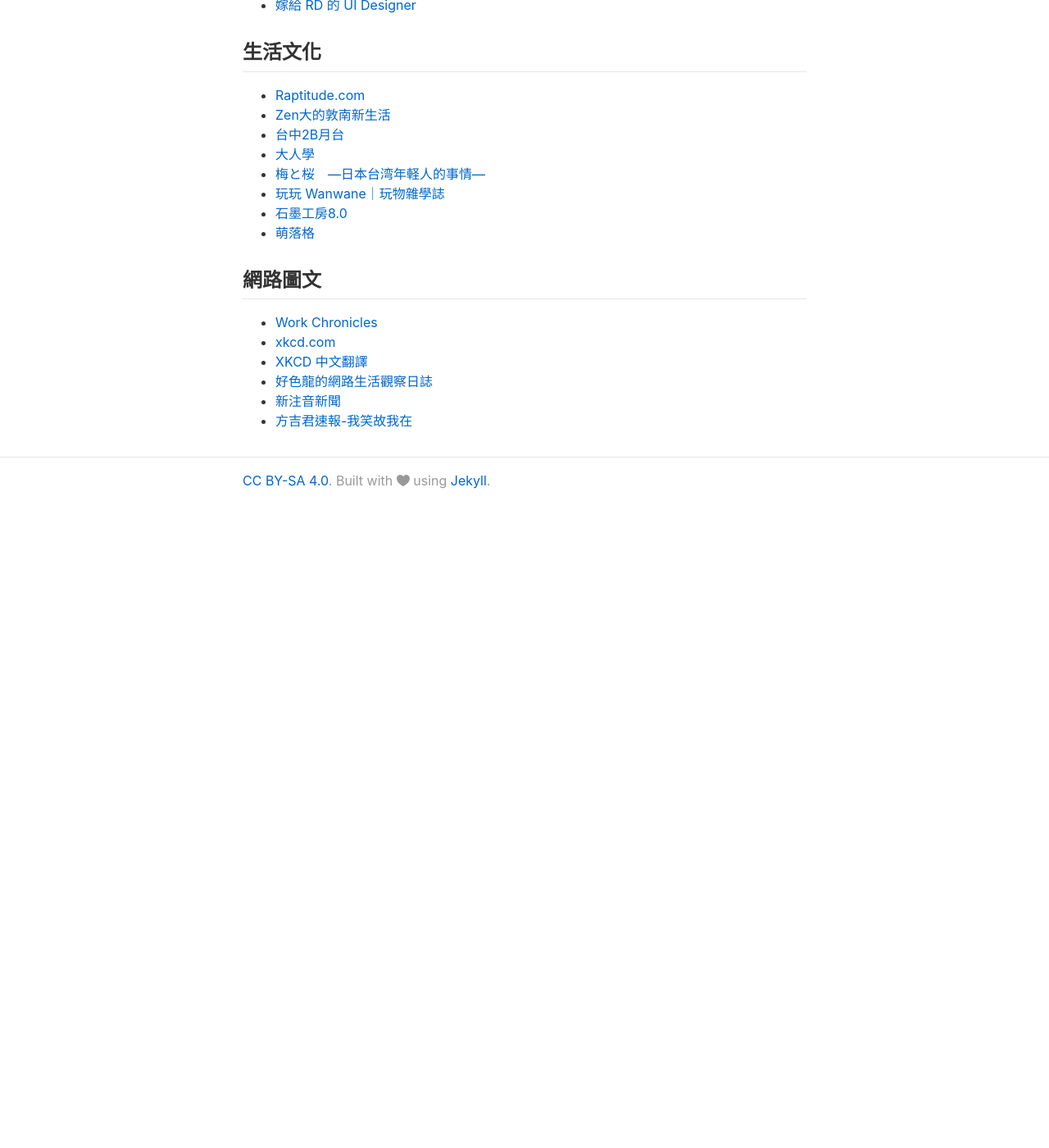
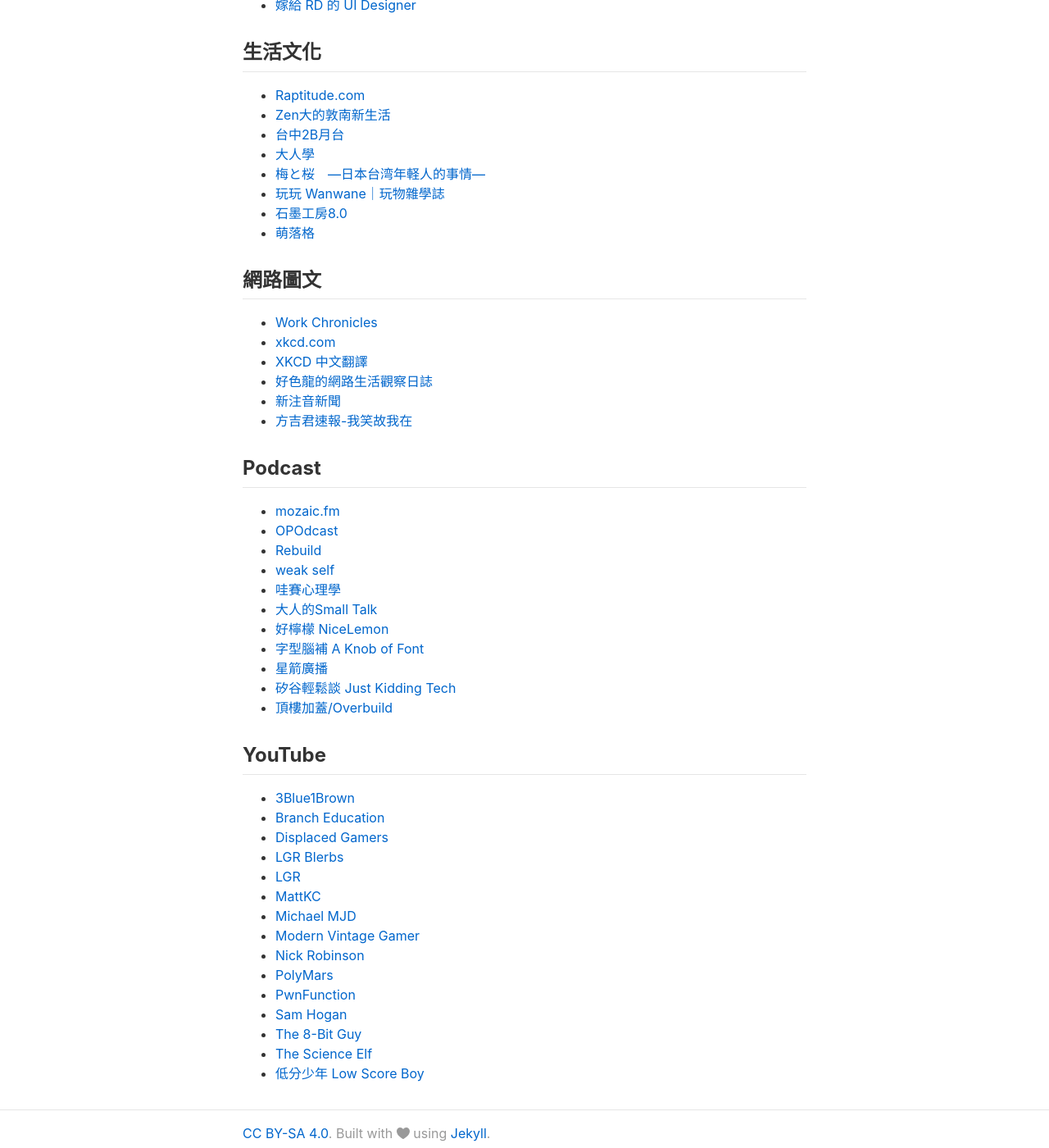
Before and after one commit to mnghsn/jmln.tw, a Jekyll site: the page built from _pages/blogroll.md, in a window 1280 px wide and 1400 px high, scrolled down 1527 px. Shown: the whole window at 82% size. Built offline with Jekyll 4.4.1, drawn with Linux system fonts in a browser that asks for light colours; before the commit the page ends 2157 px from its top, so only the background shows below that.

Commit message:
Update blogroll.md
Add Podcasts and YouTube channels

```diff
--- a/_pages/blogroll.md
+++ b/_pages/blogroll.md
@@ -82,3 +82,35 @@
 * [好色龍的網路生活觀察日誌](https://hornydragon.blogspot.com/)
 * [新注音新聞](https://shouhei-blog.blogspot.com/)
 * [方吉君速報-我笑故我在](https://rinakawaei.blogspot.com/)
+
+## Podcast
+
+* [mozaic.fm](https://mozaic.fm/)
+* [OPOdcast](https://1pk.jp/opodcast)
+* [Rebuild](https://rebuild.fm)
+* [weak self](https://weakself.dev/)
+* [哇賽心理學](https://onyourpsy.firstory.io/)
+* [大人的Small Talk](https://www.darencademy.com/)
+* [好檸檬 NiceLemon](http://nicelemon.libsyn.com/website)
+* [字型腦補 A Knob of Font](https://akof-by-justfont.firstory.io/)
+* [星箭廣播](https://podcast.starrocket.io/)
+* [矽谷輕鬆談 Just Kidding Tech](https://linktr.ee/jktech)
+* [頂樓加蓋/Overbuild](https://overbuild.firstory.io/)
+
+## YouTube
+
+* [3Blue1Brown](https://www.youtube.com/channel/UCYO_jab_esuFRV4b17AJtAw)
+* [Branch Education](https://www.youtube.com/channel/UCdp4_l1vPmpN-gDbUwhaRUQ)
+* [Displaced Gamers](https://www.youtube.com/channel/UCWoSKWs8h6lFdiEDAjuIfpA)
+* [LGR Blerbs](https://www.youtube.com/channel/UCw_Sxdt27ASqErScT4Rlj8A)
+* [LGR](https://www.youtube.com/channel/UCLx053rWZxCiYWsBETgdKrQ)
+* [MattKC](https://www.youtube.com/channel/UChrYe70o7NmDioL02PRVWVg)
+* [Michael MJD](https://www.youtube.com/channel/UCS-WzPVpAAli-1IfEG2lN8A)
+* [Modern Vintage Gamer](https://www.youtube.com/channel/UCjFaPUcJU1vwk193mnW_w1w)
+* [Nick Robinson](https://www.youtube.com/channel/UCOuddH5GyBXp-_tv_ASdp_A)
+* [PolyMars](https://www.youtube.com/channel/UCl7dSJloxuCa9IBFml7sakw)
+* [PwnFunction](https://www.youtube.com/channel/UCW6MNdOsqv2E9AjQkv9we7A)
+* [Sam Hogan](https://www.youtube.com/channel/UCORkUj9eaM2aDJM1VYyDDTA)
+* [The 8-Bit Guy](https://www.youtube.com/channel/UC8uT9cgJorJPWu7ITLGo9Ww)
+* [The Science Elf](https://www.youtube.com/channel/UCCrnCItH17W-64FDzjwOi5w)
+* [低分少年 Low Score Boy](https://www.youtube.com/channel/UC1BjrXqfmHmBkM2FjBTdg-w)
```
Also changed, not shown: other parts of _pages/blogroll.md (+1 -1 lines).
